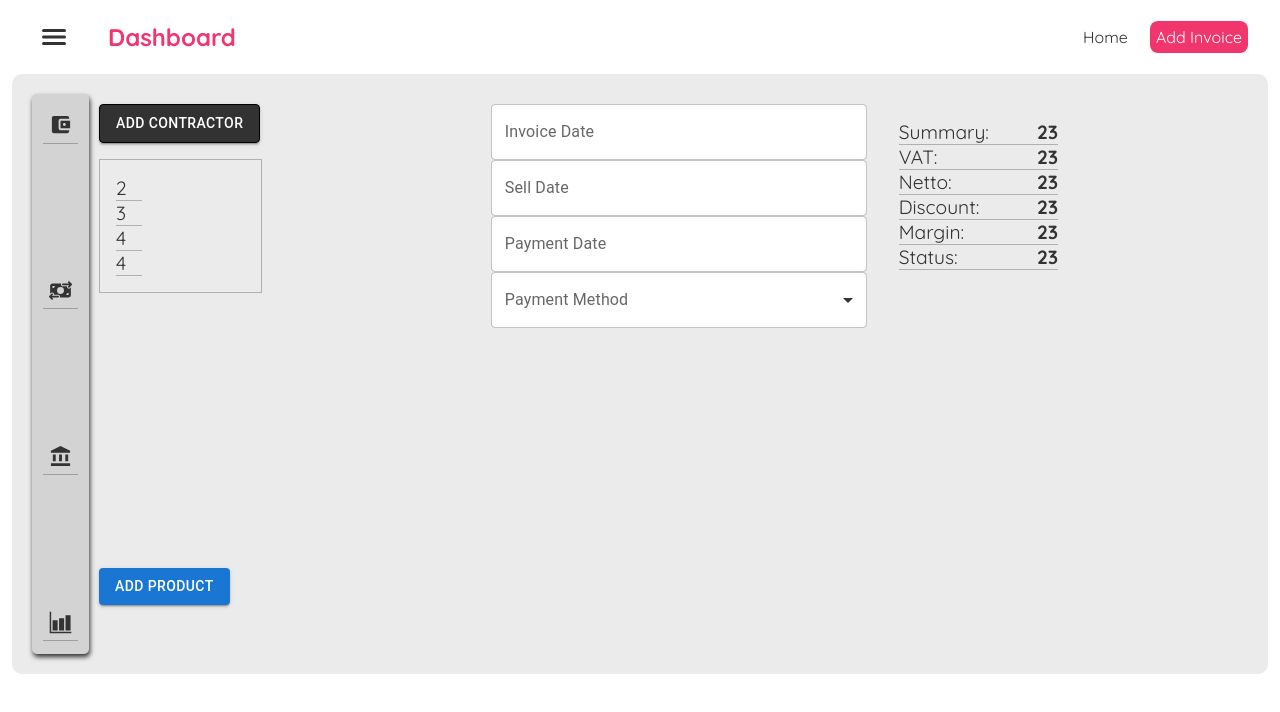
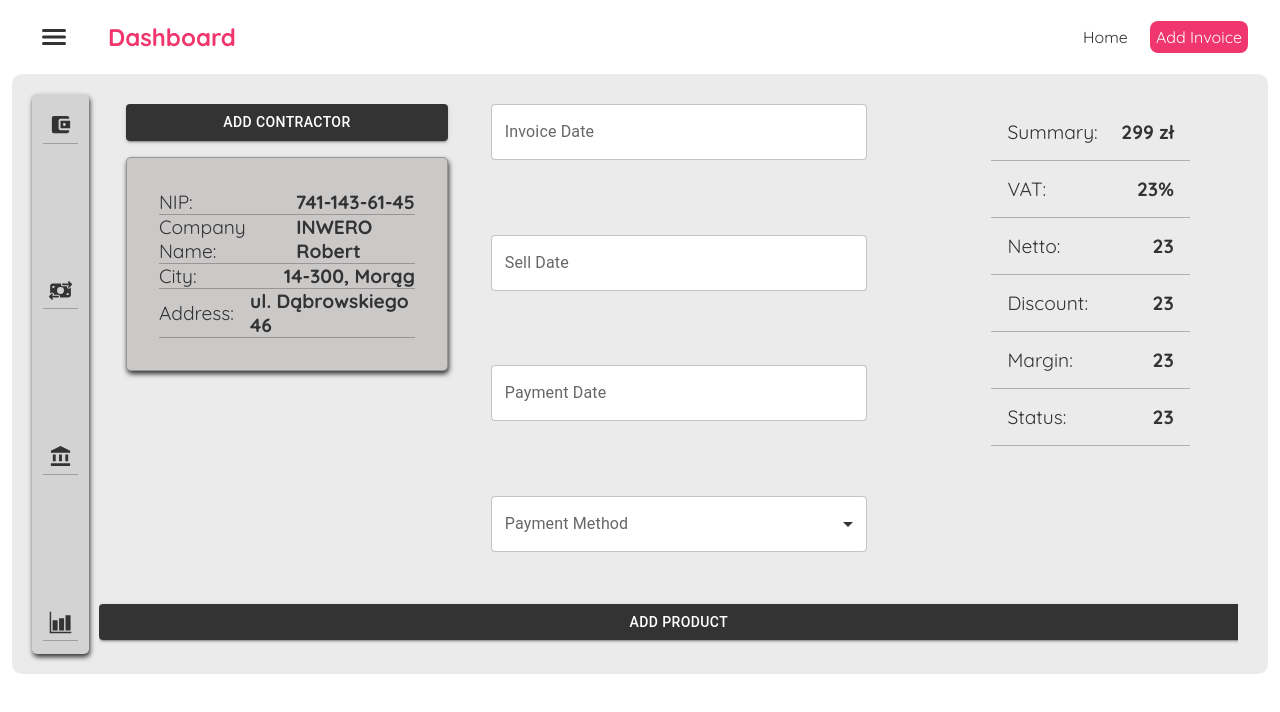
Before and after one commit to Kaldinn/Invoices, a React (Create React App) app: page /add_invoice in a window 1280 px wide. Shown: the top 712 px of the page. Built offline with nearby package versions, Linux system fonts and the light colour scheme.

Commit message:
Add more inputs, and functionality to add invoice view

```diff
--- a/src/AddInvoiceView/FormInvoices.css
+++ b/src/AddInvoiceView/FormInvoices.css
@@ -5,6 +5,7 @@
     margin: 10px;
     grid-gap: 1rem;
     width: 100%;
+    overflow-x: hidden;
 }
 .MuiFormControl-root{
     background-color: white;
@@ -14,22 +15,40 @@
     grid-column: 1/2;
     grid-row: 1/2;
     display: flex;
+    justify-content: center;
+    margin: 0 1rem 0 1rem;
 }
 .date-fields{
     grid-column: 2/3;
-    grid-row: 1/2;
-    display:  flex;
+    grid-row: 1/3;
+    display: flex;
     justify-content: space-between;
     flex-direction: column;
-    margin: 0;
 }
 .summary{
+    display: flex;
+    justify-content: center;
     grid-column: 3/4;
     grid-row: 1/2;
 }
-.add-product{
-    grid-column: 1/3;
+.summary li{
+    padding: 1rem;
+    width: 10vw;
+}
+.add-product-button{
+    display: flex;
+    justify-content: center;
+    align-items: center;
+    grid-column: 1/4;
     grid-row: 3/4;
-    width: 100%;
 
 }
+.add-product-button button{
+    width: 100%;
+}
+.products{
+    display: flex;
+    justify-content: center;
+    align-items: center;
+    grid-column: 1/4;
+}
--- a/src/AddInvoiceView/FormInvoices.jsx
+++ b/src/AddInvoiceView/FormInvoices.jsx
@@ -1,15 +1,38 @@
-import React from 'react'
+import React, {useState} from 'react'
 import Button from '@mui/material/Button';
 import DateSelectPicker  from '../FormComponents/AddInvoice/DateSelectPicker/DateSelectPicker.jsx'
 import AddContractor from '../FormComponents/AddInvoice/AddContractor/AddContractor.jsx'
 import Summary from '../FormComponents/AddInvoice/Summary/Summary.jsx'
-import Grid from '@mui/material/Grid';
-
+import AddProduct from '../FormComponents/AddInvoice/AddProduct/AddProduct.jsx';
+import { Box } from '@mui/material'
 import "./FormInvoices.css"
 
+  const addProductButton = {
+    "&":{
+      backgroundColor: "rgba(0, 0, 0, 0.783)"
+    },
+    "&:hover": {
+      backgroundColor: "#f1356d"
+    },
+    "&:active": {
+      backgroundColor: "#f1356d"
+    }
+  };
+
 const FormInvoices = () => {
+
+  const [isHidden, setIsHidden] = useState(false)
+
+
+  const handleVisibilityProductDiv = () => {
+    setIsHidden(prevIsHidden => !prevIsHidden);
+  }
+
+
+
   return (
     <form className='add-invoice'>
+
       <div className='contractor'>
         <AddContractor />
       </div>
@@ -19,9 +42,18 @@ const FormInvoices = () => {
       <div className="summary">
          <Summary />
       </div>
-      <div className='add-product'>
-        <Button variant="contained">Add Product</Button>
+      <div className='add-product-button'>
+        <Button variant="contained" sx={addProductButton} onClick={handleVisibilityProductDiv}>
+          Add Product
+        </Button>
       </div>
+      {isHidden && (
+        <div className='products'>
+          <AddProduct />
+        </div>
+      )}
+
+
     </form>
   )
 }
--- a/src/FormComponents/AddInvoice/AddContractor/AddContractor.css
+++ b/src/FormComponents/AddInvoice/AddContractor/AddContractor.css
@@ -1,13 +1,26 @@
 .contractor button{
     color: white;
-    border: 1px solid black !important;
-    background-color: rgba(0, 0, 0, 0.783);
+    width: 100%;
 }
+
 .contractor-credentials{
+    width: 25vw;
+    box-shadow: 1px 3px 5px;
+    border-radius: 5px;
+    background-color: rgb(203, 200, 200);
     border: 1px solid rgba(0,0,0,.25);
     margin-top: 1rem;
-    width: 100%;
 }
-.contractor-credentials ul li{
-    width: 2vw;
+.contractor-credentials ul{
+    margin: 0;
+    padding: 2rem;
 }
+.contractor-credentials  ul li{
+    justify-content: flex-start;
+    display: flex;
+    justify-content: space-between;
+}
+.contractor p{
+    padding-left: 1rem;
+    font-weight: bold;
+}
--- a/src/FormComponents/AddInvoice/AddContractor/AddContractor.jsx
+++ b/src/FormComponents/AddInvoice/AddContractor/AddContractor.jsx
@@ -3,16 +3,28 @@ import { Box } from '@mui/material'
 import Button from '@mui/material/Button';
 import '../AddContractor/AddContractor.css'
 
+const addProductButton = {
+  "&":{
+    backgroundColor: "rgba(0, 0, 0, 0.783)"
+  },
+  "&:hover": {
+    backgroundColor: "#f1356d"
+  },
+  "&:active": {
+    backgroundColor: "#f1356d"
+  }
+};
+
 const AddContractor = () => {
   return (
     <Box>
-        <Button variant="contained">Add Contractor</Button>
+        <Button variant="contained" sx={addProductButton}>Add Contractor</Button>
         <div className='contractor-credentials'>
           <ul>
-            <li>2</li>
-            <li>3</li>
-            <li>4</li>
-            <li>4</li>
+            <li>NIP: <p>741-143-61-45</p></li>
+            <li>Company Name: <p>INWERO Robert</p></li>
+            <li>City: <p>14-300, Morąg</p></li>
+            <li>Address: <p>ul. Dąbrowskiego 46</p></li>
           </ul>
         </div>
     </Box>
--- /dev/null
+++ b/src/FormComponents/AddInvoice/AddProduct/AddProduct.css
@@ -0,0 +1,4 @@
+.add-product{
+    display: flex;
+    justify-content: space-around;
+}
--- /dev/null
+++ b/src/FormComponents/AddInvoice/AddProduct/AddProduct.jsx
@@ -0,0 +1,48 @@
+import { TextField } from '@mui/material'
+import React, {useState} from 'react'
+import InputLabel from '@mui/material/InputLabel';
+import MenuItem from '@mui/material/MenuItem';
+import FormControl from '@mui/material/FormControl';
+import Select from '@mui/material/Select';
+import Button from '@mui/material/Button'
+import '../AddProduct/AddProduct.css'
+
+const addProductButton = {
+  "&":{
+    backgroundColor: "rgba(0, 0, 0, 0.783)"
+  },
+  "&:hover": {
+    backgroundColor: "#f1356d"
+  },
+  "&:active": {
+    backgroundColor: "#f1356d"
+  }
+};
+
+const AddProduct = () => {
+
+  const [vat, setVat] = useState('')
+
+  return (
+      <div className="add-product">
+        <TextField id="outlined-basic" label="Product Name" variant="outlined" />
+        <TextField id="outlined-basic" label="Quantity" variant="outlined" />
+        <TextField id="outlined-basic" label="Price" variant="outlined" />
+        <FormControl style={{width: '5vw'}}>
+          <InputLabel id="vat-label">Vat</InputLabel>
+          <Select
+            labelId="vat-label"
+            id="vat"
+            label="Vat"
+            value={vat}
+            onChange={(e) => setVat(e.target.value)}>
+            <MenuItem value={8}>8%</MenuItem>
+            <MenuItem value={23}>23%</MenuItem>
+          </Select>
+        </FormControl>
+        <Button variant="contained" sx={addProductButton}> Add Product </Button>
+      </div>
+  )
+}
+
+export default AddProduct
--- a/src/FormComponents/AddInvoice/DateSelectPicker/DateSelectPicker.jsx
+++ b/src/FormComponents/AddInvoice/DateSelectPicker/DateSelectPicker.jsx
@@ -1,4 +1,4 @@
-import React from 'react'
+import React, {useState} from 'react'
 import { AdapterDayjs } from '@mui/x-date-pickers/AdapterDayjs';
 import { LocalizationProvider } from '@mui/x-date-pickers/LocalizationProvider';
 import { DateTimePicker } from '@mui/x-date-pickers/DateTimePicker';
@@ -9,21 +9,29 @@ import Select from '@mui/material/Select';
 import '../DateSelectPicker/DateSelectPicker.css'
 
 const DateSelectPicker = () => {
+
+  const [vat, setVat] = useState('')
+  const [paymentMethod, setPaymentMethod] = useState('')
+
+
   return (
     <LocalizationProvider dateAdapter={AdapterDayjs}>
       <DateTimePicker label="Invoice Date" views={['year','month','day']}/>
       <DateTimePicker label="Sell Date" views={['year','month','day']}/>
       <DateTimePicker label="Payment Date" views={['year','month','day']}/>
-    <FormControl fullWidth>
-    <InputLabel id="demo-simple-select-label">Payment Method</InputLabel>
+      <FormControl >
+      <InputLabel id="payment-method-label">Payment Method</InputLabel>
       <Select
-      labelId="demo-simple-select-label"
-      id="demo-simple-select"
-      label="Payment Method"  >
-      <MenuItem value={10}>Card</MenuItem>
-      <MenuItem value={20}>Cash</MenuItem>
+        labelId="payment-method-label"
+        id="payment-method"
+        label="Payment Method"
+        value={paymentMethod}
+        onChange={(e) => setPaymentMethod(e.target.value)}>
+        <MenuItem value={'Card'}>Card</MenuItem>
+        <MenuItem value={'Cash'}>Cash</MenuItem>
       </Select>
     </FormControl>
+
     </LocalizationProvider>
   )
 }
--- a/src/FormComponents/AddInvoice/Summary/Summary.css
+++ b/src/FormComponents/AddInvoice/Summary/Summary.css
@@ -5,6 +5,7 @@
     justify-content: flex-start;
     display: flex;
     justify-content: space-between;
+    width: 13vw;
 }
 .summary p{
     padding-left: 1rem;
--- a/src/FormComponents/AddInvoice/Summary/Summary.jsx
+++ b/src/FormComponents/AddInvoice/Summary/Summary.jsx
@@ -6,8 +6,8 @@ const Summary = () => {
   return (
     <Box>
        <ul>
-          <li>Summary: <p>23</p></li>
-          <li>VAT: <p>23</p></li>
+          <li>Summary: <p>299 zł</p></li>
+          <li>VAT: <p>23%</p></li>
           <li>Netto: <p>23</p></li>
           <li>Discount: <p>23</p></li>
           <li>Margin: <p>23</p></li>
--- a/src/Layout/Layout.jsx
+++ b/src/Layout/Layout.jsx
@@ -9,7 +9,6 @@ const Layout = () => {
 
     const toggleMenu = () => {
       setMenu(prevMenu => !prevMenu);
-      console.log(menu)
   };
 
   return (
--- a/src/Sidemenu/Sidemenu.css
+++ b/src/Sidemenu/Sidemenu.css
@@ -44,7 +44,7 @@
     padding: .5vw;
 }
 
-ul{
+.menu-open ul{
     display: flex;
     justify-content: space-between;
     flex-direction: column;
--- a/src/global.css
+++ b/src/global.css
@@ -12,6 +12,7 @@
   overflow: hidden;
 }
 
+
 .content {
   max-width: 95vw;
   height: 70vh;
@@ -21,7 +22,6 @@
   border-radius: 10px;
   display: flex;
   justify-content: space-between;
-  overflow: scroll;
 }
 
 *::-webkit-scrollbar {
```
Lines whose indentation alone changed are shown as unchanged.
